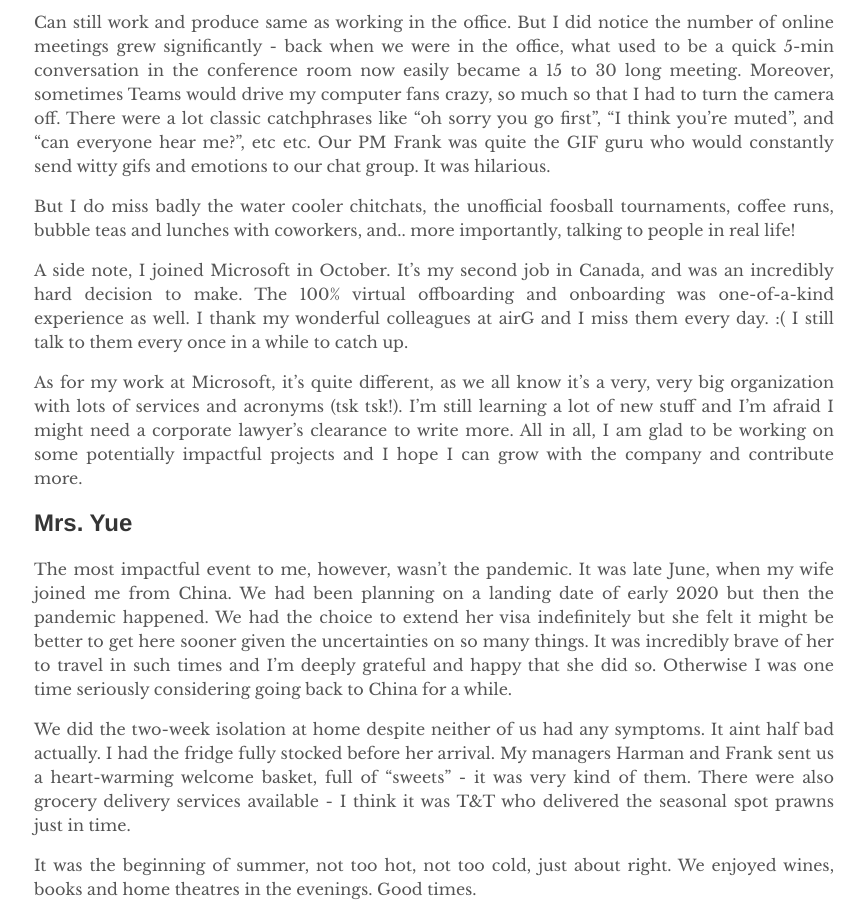
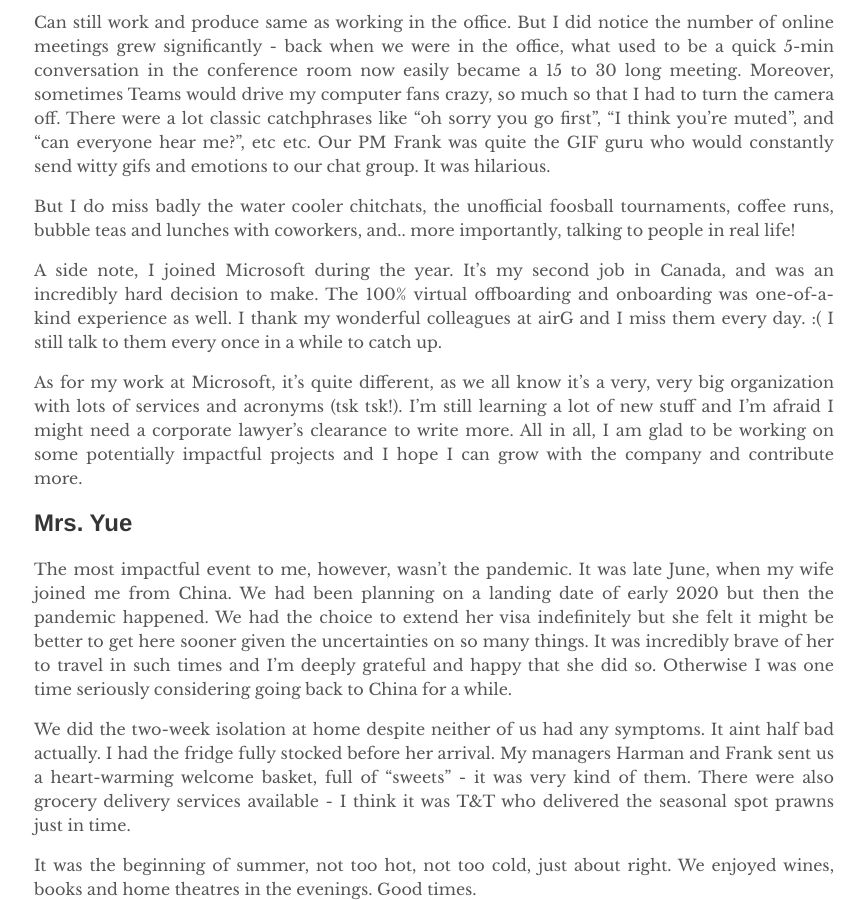
Before and after one commit to yuexiaofeng/yuexiaofeng.github.io, a Jekyll site: the page built from _posts/2021-02-28-on-wfh-one-year.md, in a window 1280 px wide and 900 px high, scrolled down 2726 px. Shown: the whole window, without its empty margins (206-1071 px from the left). Built offline with Jekyll 4.4.1, drawn with Linux system fonts in a browser that asks for light colours.

Commit message:
fixed wfh timeline

```diff
--- a/_posts/2021-02-28-on-wfh-one-year.md
+++ b/_posts/2021-02-28-on-wfh-one-year.md
@@ -37,7 +37,7 @@ Can still work and produce same as working in the office. But I did notice the n
 
 But I do miss badly the water cooler chitchats, the unofficial foosball tournaments, coffee runs, bubble teas and lunches with coworkers, and.. more importantly, talking to people in real life!
 
-A side note, I joined Microsoft in October. It’s my second job in Canada, and was an incredibly hard decision to make. The 100% virtual offboarding and onboarding was one-of-a-kind experience as well. I thank my wonderful colleagues at airG and I miss them every day. :( I still talk to them every once in a while to catch up.
+A side note, I joined Microsoft during the year. It’s my second job in Canada, and was an incredibly hard decision to make. The 100% virtual offboarding and onboarding was one-of-a-kind experience as well. I thank my wonderful colleagues at airG and I miss them every day. :( I still talk to them every once in a while to catch up.
 
 As for my work at Microsoft, it’s quite different, as we all know it’s a very, very big organization with lots of services and acronyms (tsk tsk!). I’m still learning a lot of new stuff and I’m afraid I might need a corporate lawyer’s clearance to write more. All in all, I am glad to be working on some potentially impactful projects and I hope I can grow with the company and contribute more.
 
```
